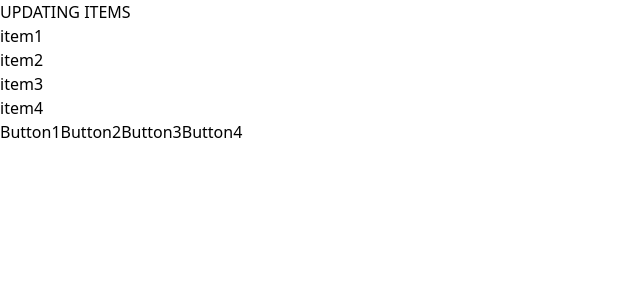
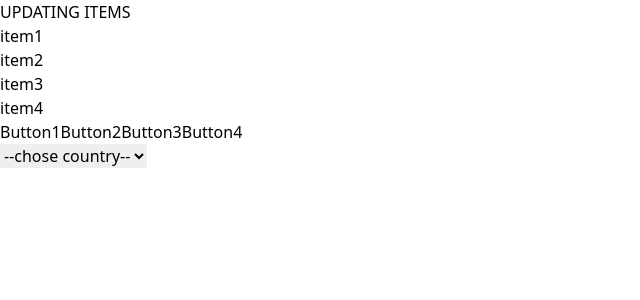
Before and after one commit to sesha472/react-mixprojects, a React (Vite) app: page / in a window 1280 px wide. Shown: the top 300 px of the page, without its empty margins (0-640 px from the left). Built offline with nearby package versions, Linux system fonts and the light colour scheme.

Commit message:
input froms practiced select option using nested array data

```diff
--- a/src/App.jsx
+++ b/src/App.jsx
@@ -5,13 +5,15 @@ import React from 'react'
 // import Searchfiletr from './components/Searchfilter.jsx'
 // import Componentssection from './components/Componentssection.jsx'
 import Component1 from './components/Component1.jsx'
+import Component2 from './components/Component2.jsx'
 const App = () => {
   return (
-    <div className="flex justify-center items-center h-screen bg-stone-400">
+    <div className=" items-center h-screen bg-stone-400">
     {/* <Todolist /> */}
     {/* <Searchfiletr/> */}
     {/* <Componentssection/> */}
     <Component1/>
+    <Component2/>
 </div>
 
 
--- a/src/components/Component1.jsx
+++ b/src/components/Component1.jsx
@@ -40,7 +40,7 @@ const Component1 = () => {
       {items.map((item) => (
         <button
           key={item.id}
-          class="bg-stone-800 hover:bg-yellow-700 text-white font-bold py-2 px-4 rounded m-2"
+          className="bg-stone-800 hover:bg-yellow-700 text-white font-bold py-2 px-4 rounded m-2"
           onClick={()=>updateitemHandler(item.id,`updated newname ${item.name}`)}
        >
           Button{item.id}
--- /dev/null
+++ b/src/components/Component2.jsx
@@ -0,0 +1,46 @@
+
+
+
+
+import React, { useState } from 'react'
+const countries = [
+    { name: "India", value: "IN", cities: ["Delhi", "Mumbai"] },
+    { name: "AMERICA", value: "USA", cities: ["NEW YORK", "CALIFORNIYA"] },
+    { name: "CANADA", value: "CA", cities: ["Dhaka", "Chittagong"] },
+  ];
+const Component2 = () => {
+    const [countriesindexvalue, setcountriesindexvalue] = useState('')
+
+    const [selectedcity, setselectedcity] = useState()
+
+    return (
+    <div>
+         {/* selecting countrys  */}
+         <select value={countriesindexvalue} onChange={(e)=>setcountriesindexvalue(e.target.value)} >
+            <option value=''>--chose country--</option>
+         {countries.map((county,index)=>(
+            <option value={index} key={index}>{county.name}</option>
+         ))}
+         </select>
+
+           {/* selecting cities  */}
+           {countriesindexvalue !== '' && (
+              <select value={selectedcity} onChange={(e)=>setselectedcity(e.target.value)}>
+              <option value=''>--chose cite</option>
+          {countries[countriesindexvalue].cities.map((cite,index)=>(
+                  <option value={cite} key={index} >{cite}</option>
+          ))}
+         </select>
+           )}
+
+
+               {countriesindexvalue !==''  &&(
+                <h1>selected countries is <b> {countries[countriesindexvalue].name} </b> and cite is <b> {selectedcity} </b> </h1>
+               )}
+
+
+    </div>
+  )
+}
+
+export default Component2
```
